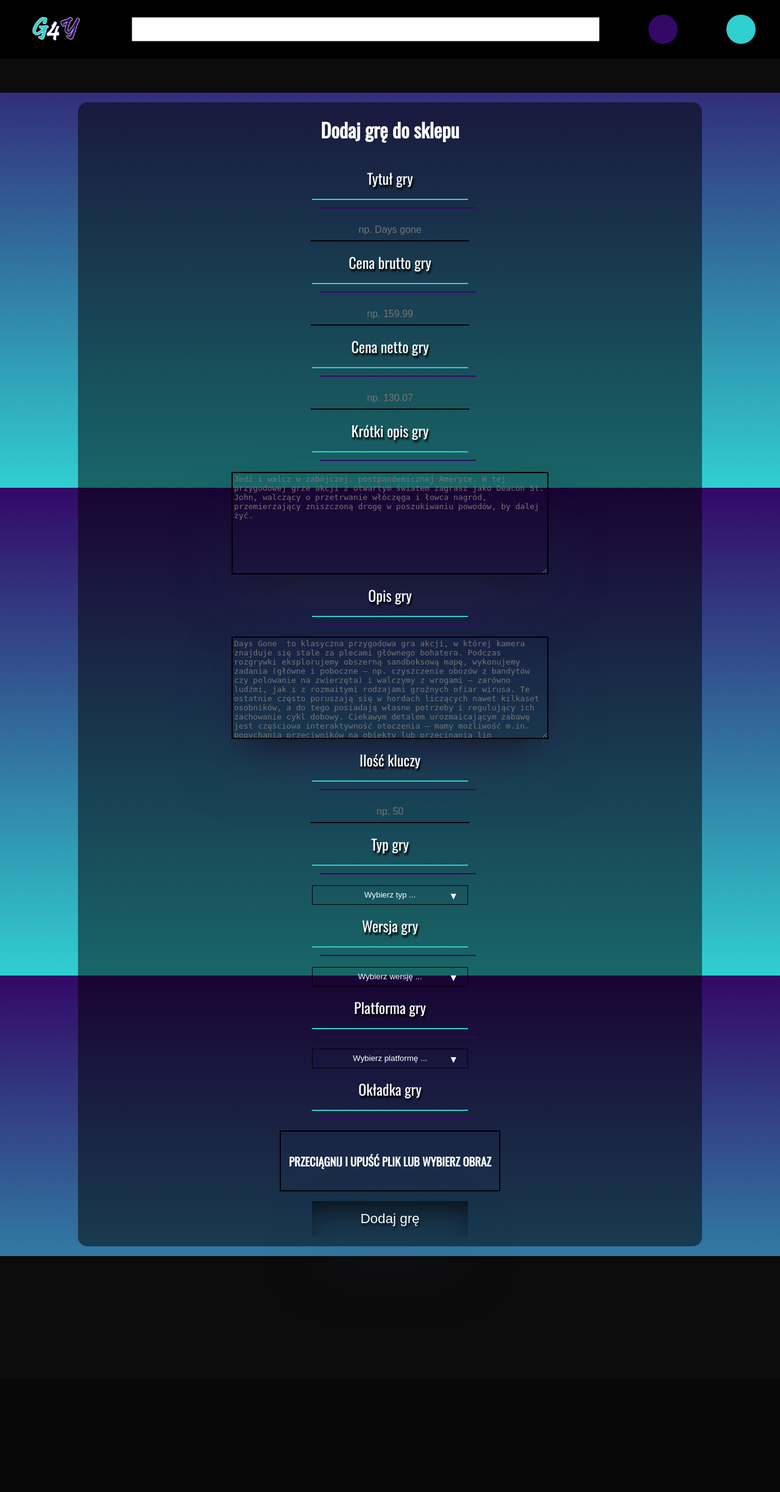
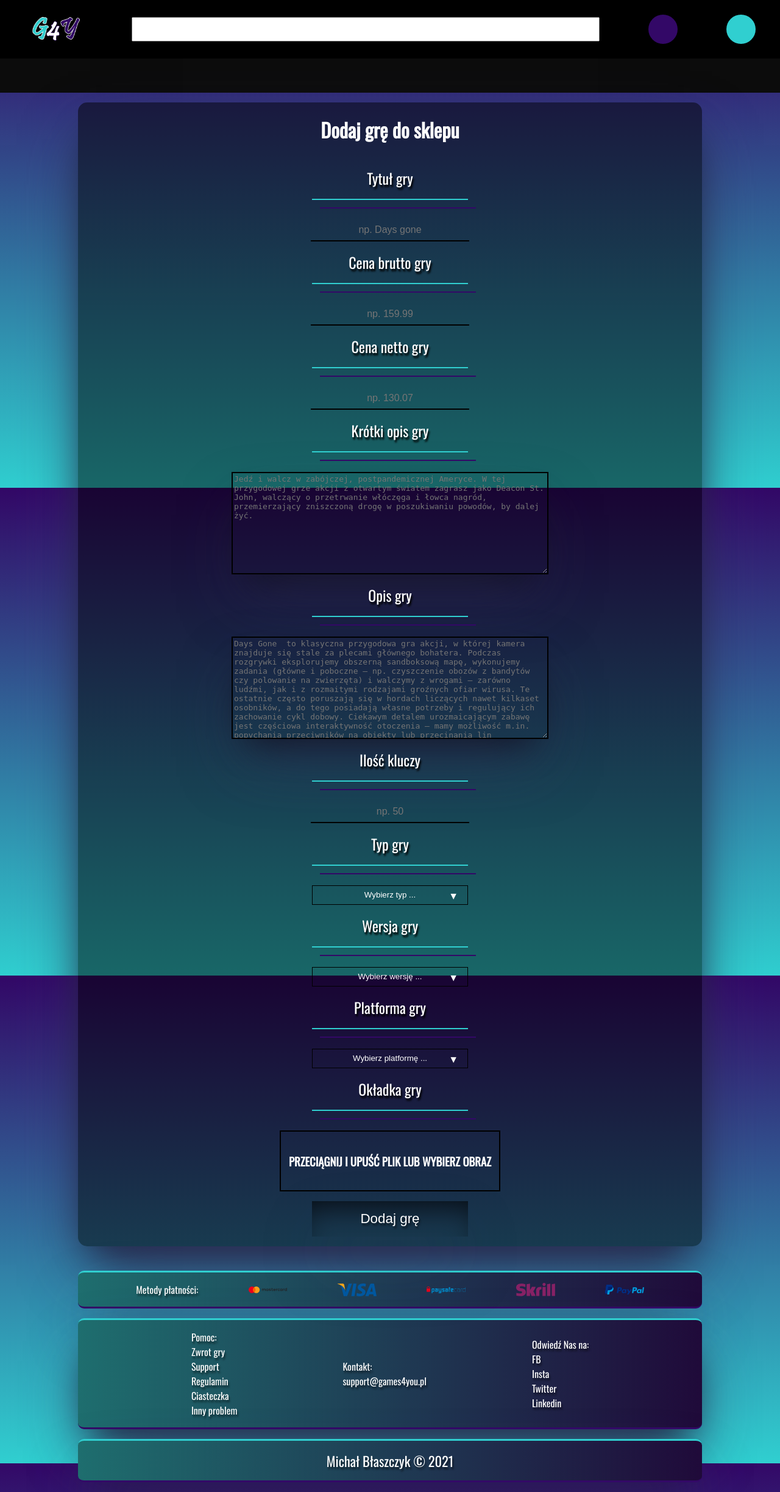
Before and after one commit to michalb98/games4you, a PHP site: page /adminPanel.php in a window 1280 px wide. Shown: the whole page at 61% size. Before the commit the page ends 2060 px from the top, so only its background shows below. Run offline with PHP 8.4, Linux system fonts and the light colour scheme; data comes from the database, SQL or seed files in the repository; data that the repository does not hold is empty.

Commit message:
05.07 update

```diff
--- a/css/main-style.css
+++ b/css/main-style.css
@@ -141,14 +141,17 @@ main {
     -moz-border-radius: 15px;
     -ms-border-radius: 15px;
     -o-border-radius: 15px;
+    box-shadow: rgba(50, 50, 93, 1) 0px 50px 100px -20px, rgba(0, 0, 0, 1) 0px 30px 60px -30px;
 }
 
 footer {
     width: 100%;
-    min-height: 25vh;
+    min-height: 27vh;
     height: auto;
-    background-color: rgb(12, 12, 12);
     margin-top: 2vh;
+    box-sizing: border-box;
+    padding-top: 1vh;
+    text-shadow: 2px 4px 3px rgba(0, 0, 0, 0.5);
 }
 
 #sort {
@@ -300,6 +303,59 @@ footer {
     animation: 2s counterclockwise infinite;
   }
 
+#payment-method,
+#container-footer,
+#author {
+    width: 80%;
+    min-height: 6vh;
+    height: auto;
+    border-bottom: 3px solid #330867;
+    border-top: 3px solid #30cfd0;
+    margin-left: auto;
+    margin-right: auto;
+    color: #FFF;
+    box-sizing: border-box;
+    padding: 2vh 1vw;
+    display: flex;
+    justify-content: space-evenly;
+    align-items: center;
+    background: linear-gradient(90deg, rgba(48, 207, 208, 0.5) 0%, rgba(51, 8, 103, 0.5) 100%);
+    background-color: rgb(12, 12, 12);
+    border-radius: 10px;
+    -webkit-border-radius: 10px;
+    -moz-border-radius: 10px;
+    -ms-border-radius: 10px;
+    -o-border-radius: 10px;
+    margin-top: 2vh;
+    box-shadow: rgba(50, 50, 93, 1) 0px 50px 100px -20px, rgba(0, 0, 0, 1) 0px 30px 60px -30px;
+}
+
+#payment-method img {
+    width: 5vw;
+    height: auto;
+}
+
+#container-footer {
+    min-height: 16vh;
+    height: auto;
+}
+
+#author {
+    margin-bottom: 2vh;
+    font-size: 1.4em;
+}
+
+#container-footer a {
+    text-decoration: none;
+    color: #FFF;
+}
+
+.div-conatiner-footer {
+    display: flex;
+    flex-direction: column;
+    justify-content: space-evenly;
+}
+
 .error {
     color: #B02818;
 }
--- a/php/Admin.php
+++ b/php/Admin.php
@@ -78,7 +78,7 @@
             echo '<label for="desc-admin-form" class="label-admin-form">
                 Opis gry
             </label>
-            <textarea name="desc-admin-form" id="desc-admin-form" class="textare-admin-form" placeholder="Days Gone  to klasyczna przygodowa gra akcji, w której kamera znajduje się stale za plecami głównego bohatera. Podczas rozgrywki eksplorujemy obszerną sandboksową mapę, wykonujemy zadania (główne i poboczne – np. czyszczenie obozów z bandytów czy polowanie na zwierzęta) i walczymy z wrogami – zarówno ludźmi, jak i z rozmaitymi rodzajami groźnych ofiar wirusa. Te ostatnie często poruszają się w hordach liczących nawet kilkaset osobników, a do tego posiadają własne potrzeby i regulujący ich zachowanie cykl dobowy. Ciekawym detalem urozmaicającym zabawę jest częściowa interaktywność otoczenia – mamy możliwość m.in. popychania przeciwników na obiekty lub przecinania lin podtrzymujących ścięte drzewa. Twórcy położyli też duży nacisk na taktykę i planowanie – szczególnie w przypadku starć z ludzkimi wrogami." maxlength="1000">';
+            <textarea name="desc-admin-form" id="desc-admin-form" class="textare-admin-form" placeholder="Days Gone  to klasyczna przygodowa gra akcji, w której kamera znajduje się stale za plecami głównego bohatera. Podczas rozgrywki eksplorujemy obszerną sandboksową mapę, wykonujemy zadania (główne i poboczne – np. czyszczenie obozów z bandytów czy polowanie na zwierzęta) i walczymy z wrogami – zarówno ludźmi, jak i z rozmaitymi rodzajami groźnych ofiar wirusa. Te ostatnie często poruszają się w hordach liczących nawet kilkaset osobników, a do tego posiadają własne potrzeby i regulujący ich zachowanie cykl dobowy. Ciekawym detalem urozmaicającym zabawę jest częściowa interaktywność otoczenia – mamy możliwość m.in. popychania przeciwników na obiekty lub przecinania lin podtrzymujących ścięte drzewa. Twórcy położyli też duży nacisk na taktykę i planowanie – szczególnie w przypadku starć z ludzkimi wrogami." maxlength="5000">';
             if (isset($_SESSION['desc-value'])) {
                 echo $_SESSION['desc-value'];
                 unset($_SESSION['desc-value']);
--- a/php/Database.php
+++ b/php/Database.php
@@ -40,6 +40,17 @@
             }
         }
 
+        function getGameData($pdo, $id) {
+            if ($pdo) {
+                $sth = $pdo->prepare('SELECT Title, Price_brutto, Short_description, Description, type.Type, version.Version, platform.Platform FROM game, platform, version, type WHERE game.ID_Game = '.$id.' AND
+                game.ID_Platform = platform.ID_Platform AND game.ID_Version = version.ID_Version AND game.ID_Type = type.ID_Type;');
+                $sth->execute();
+                return $sth->fetchAll(PDO::FETCH_NUM);
+            } else {
+                return 'Database error';
+            }
+        }
+
         function addGameToTable($pdo, $title, $price_brutto, $price_netto, $short_desc, $desc, $quantity, $type, $version, $platform) {
             if ($pdo) {
                 try {
@@ -51,6 +62,17 @@
                 } catch(Exception $e) {
                     return $e->getMessage();
                 }
+            }
+        }
+
+        function getGameTitle($pdo, $id) {
+            if ($pdo) {
+                $sth = $pdo->prepare('SELECT title FROM game WHERE ID_Game='.$id.';');
+                $sth->execute();
+                $title = $sth->fetchAll(PDO::FETCH_NUM);
+                return $title[0][0];
+            } else {
+                return 'Database error';
             }
         }
 
--- a/php/Form.php
+++ b/php/Form.php
@@ -45,8 +45,8 @@
                 $_SESSION['short-desc-form-error'] = 'Podany krótki opis jest niepoprawny! Poprawna długość to od 50 do 250 znaków.';
                 $check = false;
             }
-            if($this->desc == '' || strlen($this->desc) < 50 || strlen($this->desc) > 1000) {
-                $_SESSION['desc-form-error'] = 'Podany opis jest niepoprawny! Poprawna długość to od 50 do 1000 znaków.';
+            if($this->desc == '' || strlen($this->desc) < 50 || strlen($this->desc) > 5000) {
+                $_SESSION['desc-form-error'] = 'Podany opis jest niepoprawny! Poprawna długość to od 50 do 5000 znaków.';
                 $check = false;
             }
             if($this->quantity == '' || $this->quantity < 1 || $this->quantity > 999) {
--- a/php/Grid.php
+++ b/php/Grid.php
@@ -1,11 +1,13 @@
 <?php
+
+    require_once('./php/Database.php');
 
     class Grid {
 
         function drawGamesGrid($games) {
             $rows = count($games);
             for ($row = 0; $row < $rows; $row++) {
-                echo '<a class="game" href="" title="Zobacz produkt '.$games[$row][1].'">
+                echo '<a class="game" href="produkt?id='.$games[$row][0].'" title="Zobacz produkt '.$games[$row][1].'">
                         <div class="game-cover-container">
                             <img class="game-cover" src="./img/covers/'.$games[$row][1].'_cover.webp" alt="'.$games[$row][1].'" onerror="if (this.src != `./img/error/error_cover.webp`) this.src = `./img/error/error_cover.webp`;">
                         </div>
@@ -46,17 +48,35 @@
         function drawFooter() {
             echo '<footer>
             <div id="payment-method">
-
+                Metody płatności:
+                <img src="./img/payments/mastercard.svg" alt="MasterCard">
+                <img src="./img/payments/visa.svg" alt="Visa">
+                <img src="./img/payments/paysafecard.svg" alt="PaySafeCard">
+                <img src="./img/payments/skrill.svg" alt="Skrill">
+                <img src="./img/payments/paypal.svg" alt="PayPal">
             </div>
-        <div id="help">
-
+            <div id="container-footer">
+                <div id="help" class="div-conatiner-footer">
+                    Pomoc:
+                    <a href="" title="Zwrot gry">Zwrot gry</a>
+                    <a href="" title="Support">Support</a>
+                    <a href="" title="Regulamin">Regulamin</a>
+                    <a href="" title="Ciasteczka">Ciasteczka</a>
+                    <a href="" title="Inny problem">Inny problem</a>
                 </div>
-        <div id="contact">
-
+                <div id="contact" class="div-conatiner-footer">
+                    Kontakt:
+                    <a href="mailto:support@games4you.pl" target="_blank">support@games4you.pl</a>
                 </div>
-        <div id="social-media">
-
+                <div id="social-media" class="div-conatiner-footer">
+                    Odwiedź Nas na:
+                    <a href="" title="">FB</a>
+                    <a href="" title="">Insta</a>
+                    <a href="" title="">Twitter</a>
+                    <a href="" title="">Linkedin</a>
                 </div>
+            </div>
+            <div id="author">Michał Błaszczyk &copy; 2021</div>
         </footer>';
         }
 
@@ -84,6 +104,44 @@
             echo '</ol>';
         }
 
+        function drawGamePage($pdo, $id) {
+            $db = new Database();
+            $game = $db->getGameData($pdo, $id);
+            echo '<div id="container-game-page">
+            <div class="cover-game-page">
+                <img src="./img/covers/'.$game[0][0].'_cover.webp" alt="'.$game[0][0].'" onerror="if (this.src != `./img/error/error_cover.webp`) this.src = `./img/error/error_cover.webp`";>
+            </div>
+            <div id="container-info-game-page">
+                <div class="title-game-page">
+                '.$game[0][0].'
+                </div>
+                <div id="info-game-page">
+                    <div class="type-game-page">
+                    Typ: '.$game[0][4].'
+                    </div>
+                    <div class="version-game-page">
+                    Wersja: '.$game[0][5].'
+                    </div>
+                    <div class="platform-game-page">
+                    Platforma: '.$game[0][6].'
+                    </div>
+                </div>
+                <div class="short-desc-game-page">
+                '.$game[0][2].'
+                </div>
+                <div class="price-game-page">
+                '.$game[0][1].' zł
+                </div>
+                <div class="buy-game">
+                    Kup grę
+                </div>
+            </div>
+        </div>
+        <div id="desc-game-page">
+        '.$game[0][3].'
+        </div>';
+        }
+
     }
 
 ?>
```
Also changed, not shown: css/game-page.css (added, +86 -0 lines), product.php (added, +54 -0 lines), .htaccess, img/payments/mastercard.svg (added), img/payments/paypal.svg (added), img/payments/paysafecard.svg (added), img/payments/skrill.svg (added), img/payments/visa.svg (added). Lines whose indentation alone changed are shown as unchanged.
